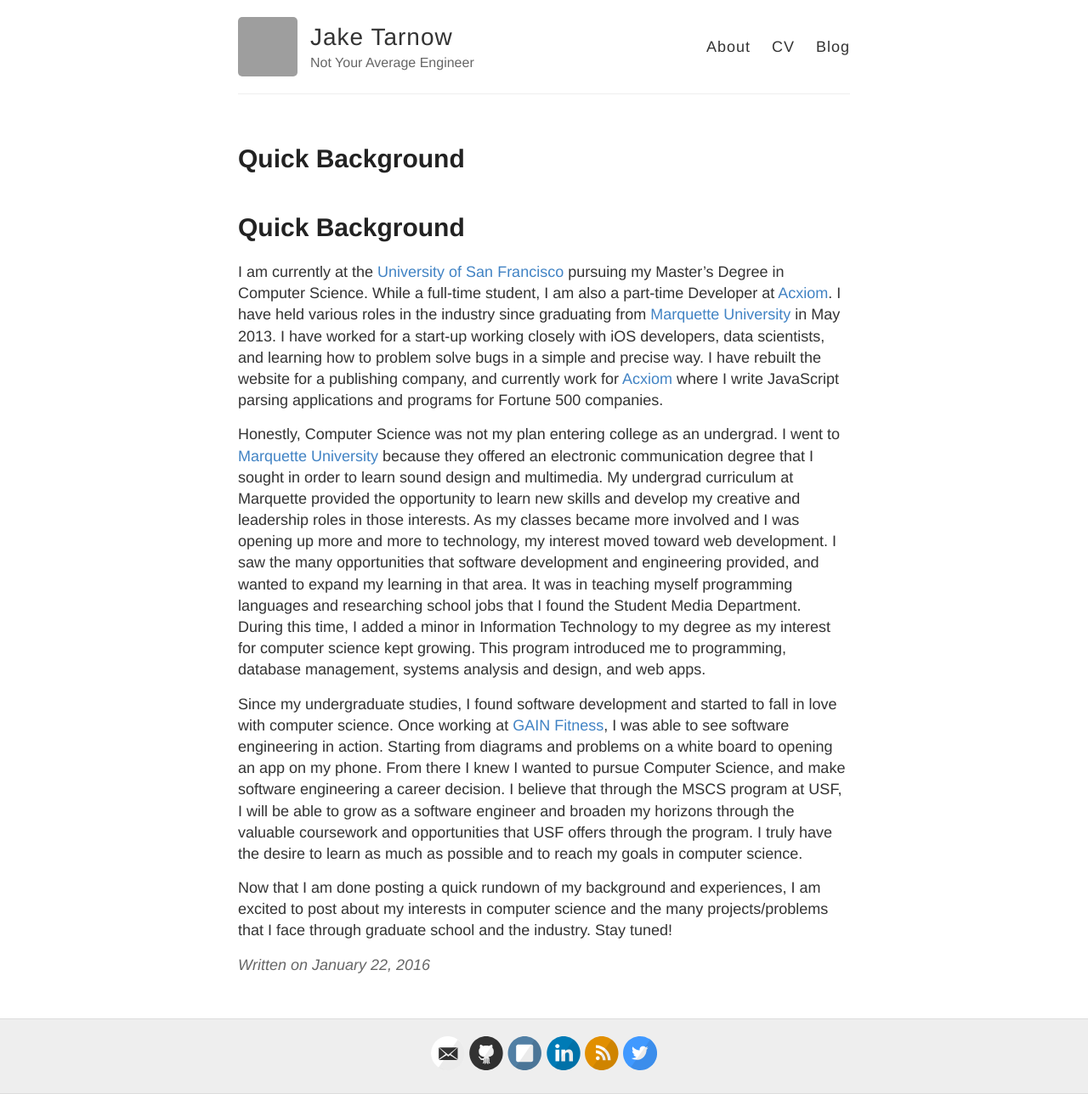
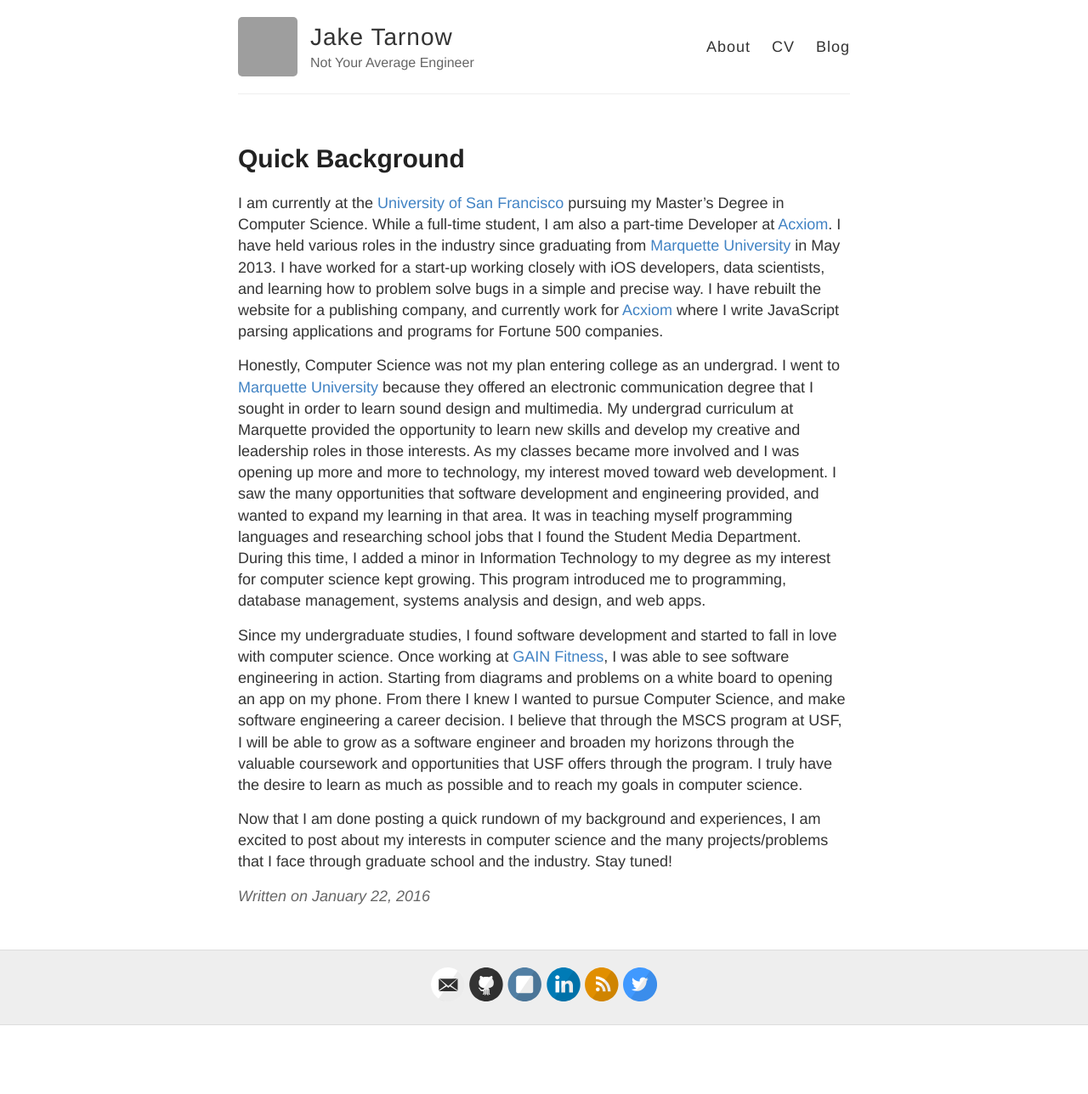
Before and after one commit to HoneyBadger123/jaketarnow.github.io, a Jekyll site: the page built from _posts/2016-01-22-QuickBackground.md, in a window 1280 px wide. Shown: the whole page at 85% size. Built offline with Jekyll 4.4.1, drawn with Linux system fonts in a browser that asks for light colours; Markdown is read by kramdown in place of the engine named in the settings; after the commit the page ends 1207 px from its top, so only the background shows below that; grey boxes are pictures that could not be loaded.

Commit message:
Updating header

```diff
--- a/_posts/2016-01-22-QuickBackground.md
+++ b/_posts/2016-01-22-QuickBackground.md
@@ -3,7 +3,6 @@ layout: post
 title: Quick Background
 ---
 
-# Quick Background
 I am currently at the [University of San Francisco](https://www.usfca.edu/arts-sciences/graduate-programs/computer-science) pursuing my Master’s Degree in Computer Science. While a full-time student, I am also a part-time Developer at [Acxiom](http://www.acxiom.com/). I have held various roles in the industry since graduating from [Marquette University](http://www.marquette.edu/) in May 2013. I have worked for a start-up working closely with iOS developers, data scientists, and learning how to problem solve bugs in a simple and precise way. I have rebuilt the website for a publishing company, and currently work for [Acxiom](http://www.acxiom.com/) where I write JavaScript parsing applications and programs for Fortune 500 companies.
 
 Honestly, Computer Science was not my plan entering college as an undergrad. I went to [Marquette University](http://www.marquette.edu/) because they offered an electronic communication degree that I sought in order to learn sound design and multimedia. My undergrad curriculum at Marquette provided the opportunity to learn new skills and develop my creative and leadership roles in those interests. As my classes became more involved and I was opening up more and more to technology, my interest moved toward web development. I saw the many opportunities that software development and engineering provided, and wanted to expand my learning in that area. It was in teaching myself programming languages and researching school jobs that I found the Student Media Department. During this time, I added a minor in Information Technology to my degree as my interest for computer science kept growing. This program introduced me to programming, database management, systems analysis and design, and web apps.
```
